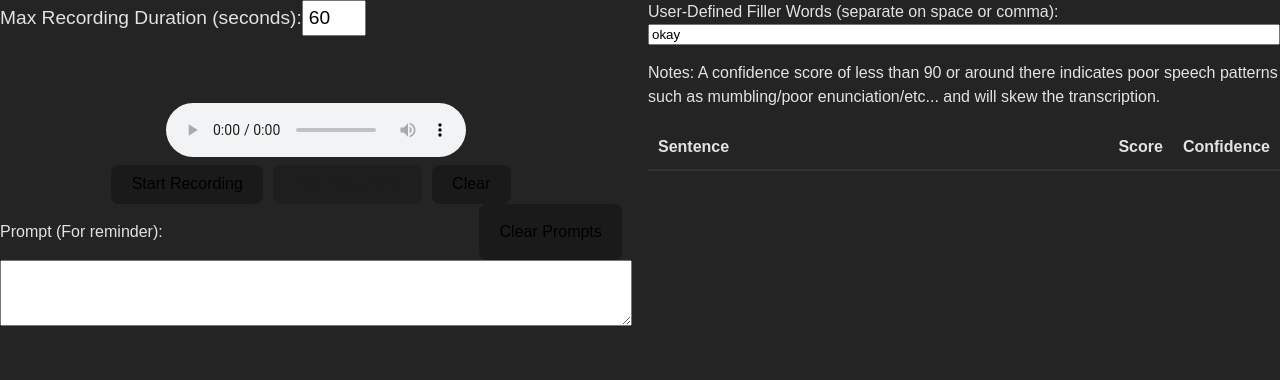
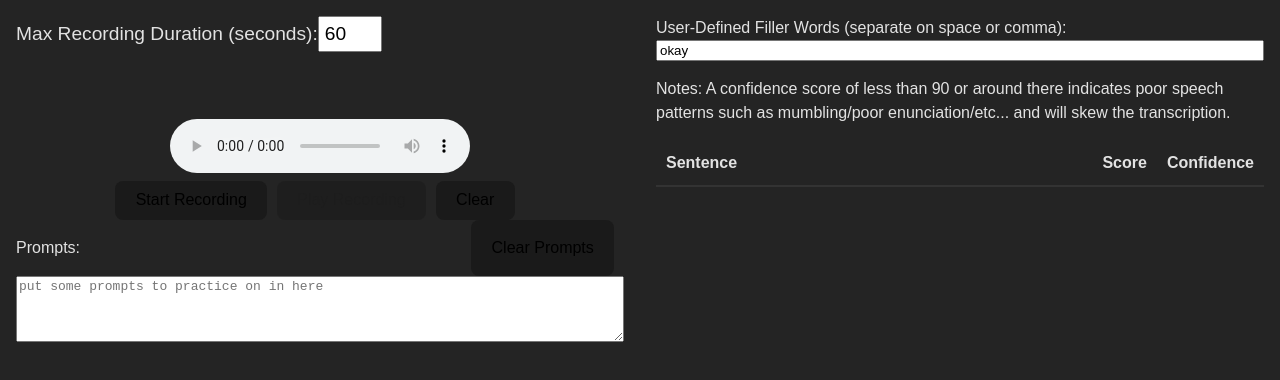
Before and after one commit to chance-robinson/speechify, a React (Vite) app: page / in a window 1280 px wide. Shown: the top 380 px of the page. Built offline with nearby package versions, Linux system fonts and the light colour scheme.

Commit message:
more fixes

```diff
--- a/src/App.css
+++ b/src/App.css
@@ -9,18 +9,19 @@ body {
 .home {
     display: flex;
     flex-direction: row;
-    gap: 1rem;
     margin: 0 auto;
-    min-height: 100vh;
+    height: 100vh;
+
 }
 
 .container {
   width: 50%;
+  margin: 1rem;
 }
 
 .prompt-container {
   margin-bottom: 20px;
-  width: 100%;
+  max-width: 100%;
 }
 
 .prompt-label {
--- a/src/App.jsx
+++ b/src/App.jsx
@@ -52,7 +52,7 @@ function App() {
           <label className="prompt-label">
             <div className='prompt-header' style={{display: 'flex', justifyContent: 'space-between'}}>
 
-            <p>Prompt (For reminder):</p>
+            <p>Prompts:</p>
             <button onClick={clearPrompt} style={{ marginLeft: '10px' }}>
                 Clear Prompts
               </button>
@@ -62,6 +62,8 @@ function App() {
               value={prompt}
               onChange={(e) => setPrompt(e.target.value)}
               rows={calculateRows(prompt)}
+              placeholder="put some prompts to practice on in here"
+              style={{ resize: "vertical" }}
             />
           </label>
         </div>
```
